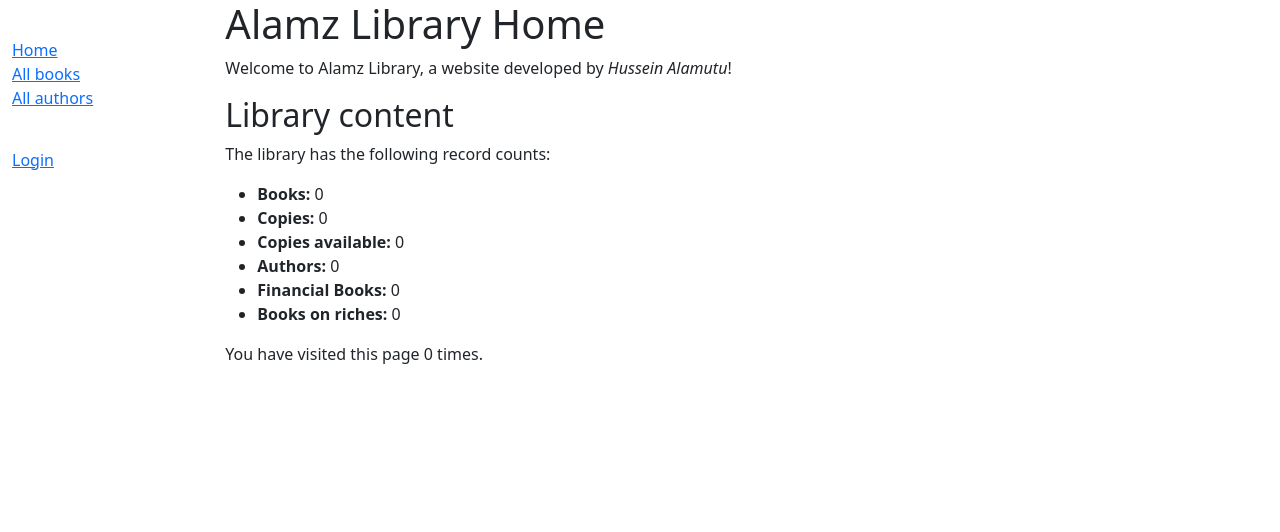
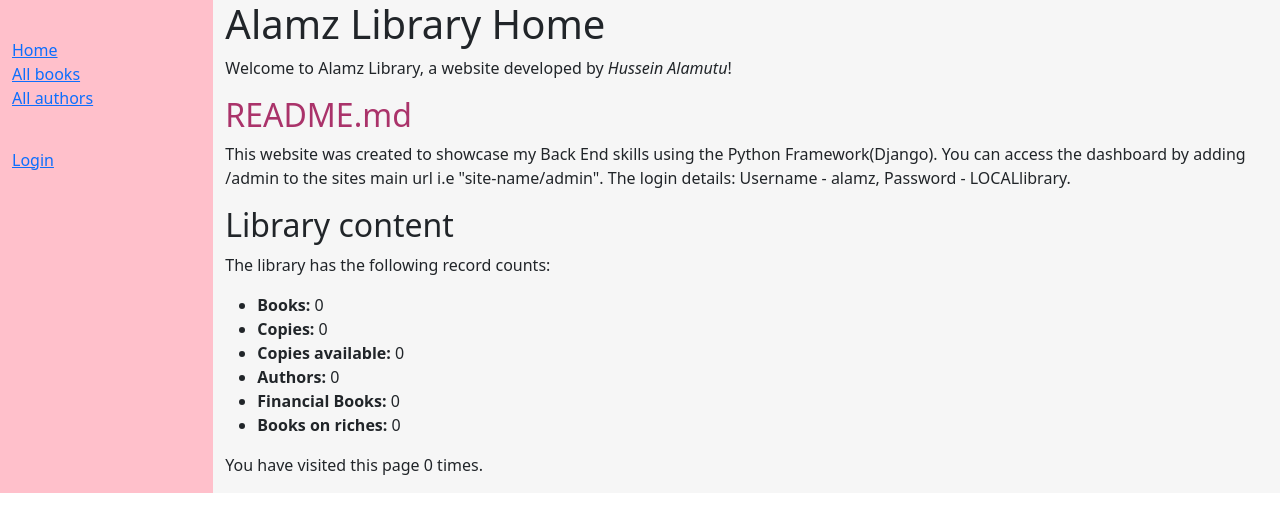
Before and after one commit to husseinalamutu/alamz_local_library, a Django app: page /catalog/ in a window 1280 px wide. Shown: the top 532 px of the page. Run offline with Django 4.2, Linux system fonts and the light colour scheme; data that the repository does not hold is empty.

Commit message:
final touch

```diff
--- a/catalog/static/css/styles.css
+++ b/catalog/static/css/styles.css
@@ -3,3 +3,9 @@
 	padding: 0;
 	list-style: none;
 }
+.col-sm-2{
+	background-color: pink;
+}
+.col-sm-10{
+	background-color: #f6f6f6;
+}
--- a/catalog/templates/base_generic.html
+++ b/catalog/templates/base_generic.html
@@ -1,7 +1,7 @@
 <!DOCTYPE html>
 <html lang="en">
 <head>
-  {% block title %}<title>Local Library</title>{% endblock %}
+  {% block title %}<title>Alamz Local Library</title>{% endblock %}
   <meta charset="utf-8">
   <meta name="viewport" content="width=device-width, initial-scale=1">
   <link href="https://cdn.jsdelivr.net/npm/bootstrap@5.1.3/dist/css/bootstrap.min.css" rel="stylesheet" integrity="sha384-1BmE4kWBq78iYhFldvKuhfTAU6auU8tT94WrHftjDbrCEXSU1oBoqyl2QvZ6jIW3" crossorigin="anonymous">
--- a/catalog/templates/index.html
+++ b/catalog/templates/index.html
@@ -3,6 +3,8 @@
 {% block content %}
   <h1>Alamz Library Home</h1>
   <p>Welcome to Alamz Library, a website developed by <em>Hussein Alamutu</em>!</p>
+  <h2 style="color:#aa336a;">README.md</h2>
+  <p>This website was created to showcase my Back End skills using the Python Framework(Django). You can access the dashboard by adding /admin to the sites main url i.e "site-name/admin". The login details: Username - alamz, Password - LOCALlibrary.</p>
   <h2>Library content</h2>
   <p>The library has the following record counts:</p>
   <ul>
--- a/locallibrary/settings.py
+++ b/locallibrary/settings.py
@@ -12,6 +12,7 @@ https://docs.djangoproject.com/en/4.0/ref/settings/
 
 import os
 from pathlib import Path
+import django_heroku
 
 # Build paths inside the project like this: BASE_DIR / 'subdir'.
 BASE_DIR = Path(__file__).resolve().parent.parent
@@ -28,7 +29,7 @@ SECRET_KEY = os.environ.get('DJANGO_SECRET_KEY', 'cg#p$g+j9tax!#a3cup@1$8obt2_+&
 DEBUG = os.environ.get('DJANGO_DEBUG', '') != 'False'
 
 
-ALLOWED_HOSTS = []
+ALLOWED_HOSTS = ["*"]
 
 
 # Application definition
@@ -141,3 +142,4 @@ STATIC_URL = '/static/'
 # https://pypi.org/project/whitenoise/
 STATICFILES_STORAGE = 'whitenoise.storage.CompressedManifestStaticFilesStorage'
 STATICFILES_DIRS = [os.path.join(BASE_DIR, "static"), ]
+django_heroku.settings(locals())
```
Also changed, not shown: 2 other files.
